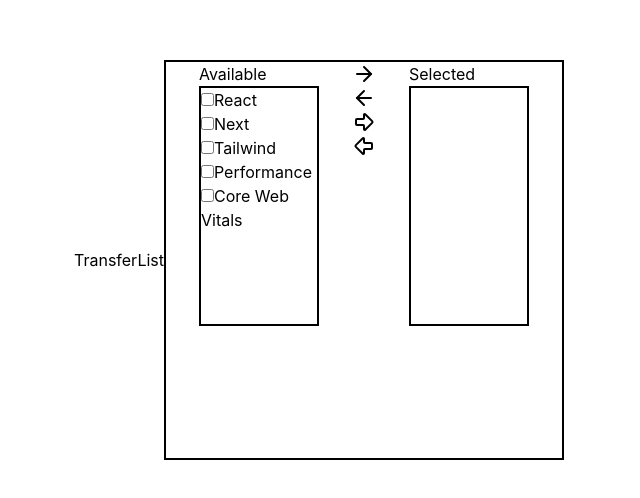
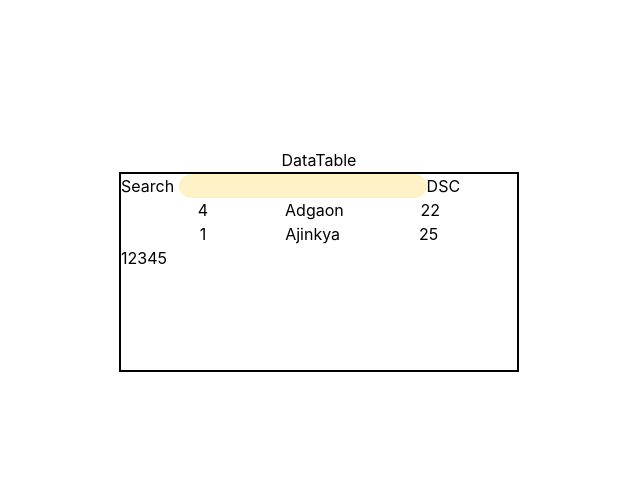
Before and after one commit to AjinkyaAshok/react-vite-machine-coding, a React (Vite) app: page / in a window 1280 px wide. Shown: the part 140-638 px from the top of the page, without its empty margins (321-961 px from the left). Built offline with nearby package versions, Linux system fonts and the light colour scheme.

Commit message:
feat: Add DataTable component for displaying and sorting user data; update App to include DataTable and comment out TransferList

```diff
--- a/src/App.jsx
+++ b/src/App.jsx
@@ -24,6 +24,7 @@
 import ConsumeHook from "./optimization/customhook/ConsumeHook";
 import Home from "./optimization/apiresponse/Home";
 import TransferList from "./components/TransferList";
+import DataTable from "./components/DataTable";
 export default function App() {
   return (
     <div>
@@ -50,7 +51,8 @@
       {/* <Home /> */}
       {/* <ConsumeHook/> */}
       {/* <Home /> */}
-      <TransferList />
+      {/* <TransferList /> */}
+      <DataTable/>
     </div>
   );
 }
--- /dev/null
+++ b/src/components/DataTable.jsx
@@ -0,0 +1,115 @@
+import React, { useState } from "react";
+
+export default function DataTable() {
+  const [search, setSearch] = useState("");
+  const [sortedOrder, setSortedOrder] = useState("asc");
+  const [page, setPage] = useState(1);
+  const [data, setData] = useState([
+    {
+      id: 1,
+      name: "Ajinkya",
+      age: 25,
+      city: "Pune",
+    },
+    {
+      id: 2,
+      name: "Ashok",
+      age: 30,
+      city: "Mumbai",
+    },
+    {
+      id: 3,
+      name: "Ghate",
+      age: 28,
+      city: "Nagpur",
+    },
+    {
+      id: 4,
+      name: "Adgaon",
+      age: 22,
+      city: "Pune",
+    },
+    {
+      id: 5,
+      name: "inkya",
+      age: 25,
+      city: "Pune",
+    },
+    {
+      id: 6,
+      name: "hok",
+      age: 30,
+      city: "Mumbai",
+    },
+    {
+      id: 7,
+      name: "ate",
+      age: 28,
+      city: "Nagpur",
+    },
+    {
+      id: 8,
+      name: "aon",
+      age: 22,
+      city: "Pune",
+    },
+    {
+      id: 9,
+      name: "on",
+      age: 22,
+      city: "Pune",
+    },
+  ]);
+
+  const filterSearch = data.filter((item) =>
+    item.name.toLowerCase().includes(search.toLowerCase()),
+  );
+
+  const sortedData = filterSearch.sort((a, b) => {
+    if (sortedOrder === "asc") {
+      return a.name.localeCompare(b.name);
+    } else {
+      return b.name.localeCompare(a.name);
+    }
+  });
+
+  const itemsPerPage = 2;
+  const numberOfPages = Math.ceil(sortedData.length / itemsPerPage);
+  const startIndex = (page - 1) * itemsPerPage;
+  const endIndex = startIndex + itemsPerPage;
+  const items = sortedData.slice(startIndex, endIndex);
+
+  return (
+    <div className="h-screen flex-col mx-auto flex items-center justify-center">
+      DataTable
+      <table className="border-2 h-50 w-100">
+        <label htmlFor="">Search </label>
+        <input
+          type="text"
+          onChange={(e) => setSearch(e.target.value)}
+          name=""
+          value={search}
+          className="bg-amber-100 rounded-2xl"
+          id=""
+        />
+        <button
+          onClick={() => setSortedOrder(sortedOrder === "asc" ? "dsc" : "asc")}
+        >
+          {sortedOrder === "asc" ? "DSC" : "ASC"}
+        </button>
+        {items.map((item) => (
+          <div className="flex justify-evenly">
+            <h1>{item.id}</h1>
+            <h1>{item.name}</h1>
+            <h1>{item.age}</h1>
+          </div>
+        ))}
+        <div>
+          {Array.from({ length: numberOfPages }).map((_, index) => (
+            <button onClick={() => setPage(index + 1)}>{index + 1}</button>
+          ))}
+        </div>
+      </table>
+    </div>
+  );
+}
--- a/src/components/TransferList.jsx
+++ b/src/components/TransferList.jsx
@@ -1,3 +1,111 @@
+// import {
+//   ArrowBigLeft,
+//   ArrowBigRight,
+//   ArrowLeft,
+//   ArrowRight,
+// } from "lucide-react";
+// import React, { useState } from "react";
+
+// export default function TransferList() {
+//   const [available, setAvailable] = useState([
+//     "React",
+//     "Next",
+//     "Tailwind",
+//     "Performance",
+//     "Core Web Vitals",
+//   ]);
+//   const [selected, setSelected] = useState([]);
+//   const [checked, setChecked] = useState([]);
+
+//   const handleCheck = (item) => {
+//     if (checked.includes(item)) {
+//       setChecked(checked.filter((i) => i !== item));
+//     } else {
+//       setChecked([...checked, item]);
+//     }
+//   };
+
+//   const moveRight = () => {
+//     setSelected([...selected, ...checked]);
+//     setAvailable(available.filter((i) => !checked.includes(i)));
+//     setChecked([]);
+//   };
+//   const moveLeft = () => {
+//     setAvailable([...available, ...checked]);
+//     setSelected(selected.filter((i) => !checked.includes(i)));
+//     setChecked([]);
+//   };
+
+//   const handleAll = () => {
+//     setSelected([...selected, ...available]);
+//     setAvailable([]);
+//     setChecked([]);
+//   };
+//   const handleClose = () => {
+//     setAvailable([...available, ...selected]);
+//     setSelected([]);
+//     setChecked([]);
+//   };
+//   return (
+//     <div className="flex h-screen justify-center items-center mx-auto">
+//       TransferList
+//       <div className="flex justify-evenly w-100 h-100 border-2">
+//         <div>
+//           <h1>Available</h1>
+//           <div className="border-2 w-30 h-60">
+//             {available.map((item) => (
+//               <h1 key={item}>
+//                 <span>
+//                   <input
+//                     onChange={() => handleCheck(item)}
+//                     type="checkbox"
+//                     name=""
+//                     id=""
+//                     checked={checked.includes(item)}
+//                   />
+//                 </span>
+//                 {item}
+//               </h1>
+//             ))}
+//           </div>
+//         </div>
+//         <div className="flex flex-col ">
+//           <button onClick={moveRight}>
+//             <ArrowRight />
+//           </button>
+//           <button onClick={moveLeft}>
+//             <ArrowLeft />
+//           </button>
+//           <button onClick={handleAll}>
+//             <ArrowBigRight />
+//           </button>
+//           <button onClick={handleClose}>
+//             <ArrowBigLeft />
+//           </button>
+//         </div>
+//         <div>
+//           <h1>Selected</h1>
+//           <div className="border-2 flex flex-col w-30 h-60">
+//             {selected.map((item) => (
+//               <h1>
+//                 <span>
+//                   <input
+//                     onChange={() => handleCheck(item)}
+//                     checked={checked.includes(item)}
+//                     type="checkbox"
+//                     name=""
+//                     id=""
+//                   />
+//                 </span>
+//                 {item}
+//               </h1>
+//             ))}
+//           </div>
+//         </div>
+//       </div>
+//     </div>
+//   );
+// }
 import {
   ArrowBigLeft,
   ArrowBigRight,
@@ -8,101 +116,110 @@
 
 export default function TransferList() {
   const [available, setAvailable] = useState([
-    "React",
-    "Next",
-    "Tailwind",
-    "Performance",
-    "Core Web Vitals",
+    "ajinkya",
+    "ashok",
+    "ghate",
+    "adgaon",
+    "akot",
   ]);
+
   const [selected, setSelected] = useState([]);
-  const [checked, setChecked] = useState([]);
+  const [checkedAvailable, setCheckedAvailable] = useState([]);
+  const [checkedSelected, setCheckedSelected] = useState([]);
 
-  const handleCheck = (item) => {
-    if (checked.includes(item)) {
-      setChecked(checked.filter((i) => i !== item));
+  const handleCheckAvailable = (i) => {
+    if (checkedAvailable.includes(i)) {
+      setCheckedAvailable(checkedAvailable.filter((item) => i !== item));
     } else {
-      setChecked([...checked, item]);
+      setCheckedAvailable([...checkedAvailable, i]);
+    }
+  };
+  const handleCheckSelected = (i) => {
+    if (checkedSelected.includes(i)) {
+      setCheckedSelected(checkedSelected.filter((item) => i !== item));
+    } else {
+      setCheckedSelected([...checkedSelected, i]);
     }
   };
 
   const moveRight = () => {
-    setSelected([...selected, ...checked]);
-    setAvailable(available.filter((i) => !checked.includes(i)));
-    setChecked([]);
-  };
-  const moveLeft = () => {
-    setAvailable([...available, ...checked]);
-    setSelected(selected.filter((i) => !checked.includes(i)));
-    setChecked([]);
+    setSelected([...selected, ...checkedAvailable]);
+    setAvailable(available.filter((i) => !checkedAvailable.includes(i)));
+    setCheckedAvailable([]);
   };
 
-  const handleAll = () => {
-    setSelected([...selected, ...available]);
+  const moveLeft = () => {
+    setAvailable([...available, ...checkedSelected]);
+    setSelected(selected.filter((i) => !checkedSelected.includes(i)));
+    setCheckedSelected([]);
+  };
+
+  const moveAllRight = () => {
+    setSelected([...available]);
     setAvailable([]);
-    setChecked([]);
+    setCheckedAvailable([]);
   };
-  const handleClose = () => {
-    setAvailable([...available, ...selected]);
+
+  const moveAllLeft = () => {
+    setAvailable([...selected]);
     setSelected([]);
-    setChecked([]);
+    setCheckedSelected([]);
   };
+
   return (
-    <div className="flex h-screen justify-center items-center mx-auto">
+    <div className="flex items-center justify-center mx-auto h-screen">
       TransferList
-      <div className="flex justify-evenly w-100 h-100 border-2">
+      <div className="flex justify-evenly h-100 w-100 border-2">
         <div>
-          <h1>Available</h1>
-          <div className="border-2 w-30 h-60">
+          Available
           {available.map((item) => (
             <h1 key={item}>
               <span>
                 <input
-                    onChange={() => handleCheck(item)}
+                  onChange={() => handleCheckAvailable(item)}
                   type="checkbox"
+                  checked={checkedAvailable.includes(item)}
                   name=""
                   id=""
-                    checked={checked.includes(item)}
+
                 />
               </span>
               {item}
             </h1>
           ))}
         </div>
-        </div>
-        <div className="flex flex-col ">
+        <div className="flex flex-col">
           <button onClick={moveRight}>
             <ArrowRight />
           </button>
           <button onClick={moveLeft}>
             <ArrowLeft />
           </button>
-          <button onClick={handleAll}>
+          <button onClick={moveAllRight}>
             <ArrowBigRight />
           </button>
-          <button onClick={handleClose}>
+          <button onClick={moveAllLeft}>
             <ArrowBigLeft />
           </button>
         </div>
         <div>
-          <h1>Selected</h1>
-          <div className="border-2 flex flex-col w-30 h-60">
-            {selected.map((item) => (
-              <h1>
+          Selected
+          {selected.map((i) => (
+            <h1 key={i}>
               <span>
                 <input
-                    onChange={() => handleCheck(item)}
-                    checked={checked.includes(item)}
                   type="checkbox"
+                  onChange={() => handleCheckSelected(i)}
                   name=""
                   id=""
+
                 />
               </span>
-                {item}
+              {i}
             </h1>
           ))}
         </div>
       </div>
     </div>
-    </div>
   );
 }
```
Lines whose indentation alone changed are shown as unchanged.
